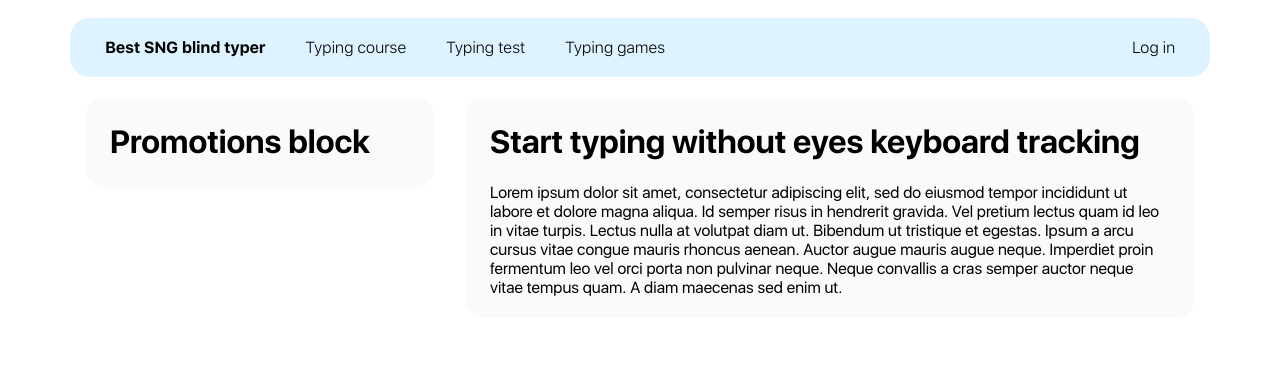
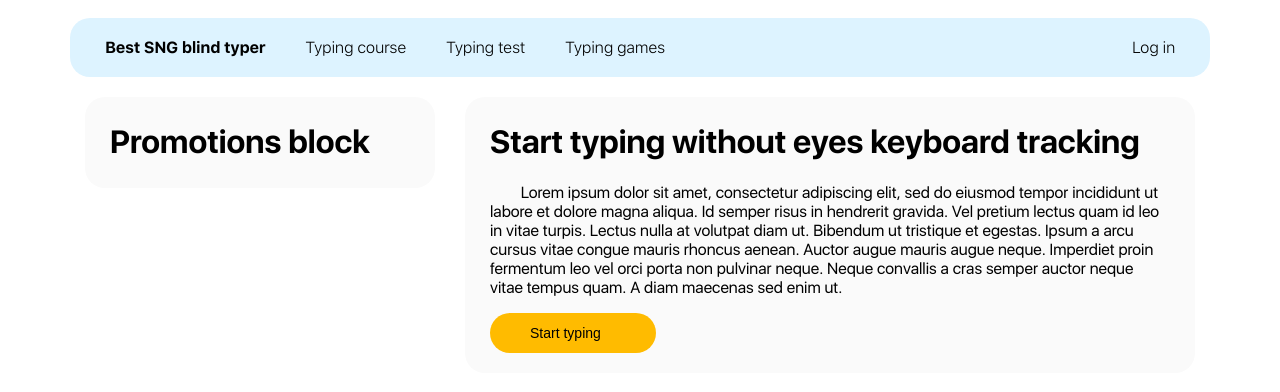
Before and after one commit to zikbert77/blind-typer, a Symfony app: template templates/main/index.html.twig in a window 1280 px wide. Shown: the top 392 px of the page. Run offline with Twig, Linux system fonts and the light colour scheme; the template is opened without the code that fills it, so the values that code supplies are empty; some libraries are stand-ins or nearby versions; some web fonts are replaced.

Commit message:
Minor css and html fix

```diff
--- a/public/css/style.css
+++ b/public/css/style.css
@@ -10,6 +10,23 @@ a {
 
 a:hover {
     color: #576268;
+}
+
+button {
+    font-size: 14px;
+    font-weight: 100;
+    padding: 12px 40px;
+    border-radius: 20px;
+    background-color: #ffbb00;
+    box-shadow: none;
+    border: none;
+    cursor: pointer;
+    transition: all .3s;
+    outline: none;
+}
+
+button:hover {
+    background-color: #ffa200;
 }
 
 .ff-ui-text {
@@ -62,6 +79,7 @@ a:hover {
 .right-main-block {
     width: 100%;
     background-color: #fafafa;
+    padding-bottom: 15px;
 }
 
 .content {
--- a/templates/main/index.html.twig
+++ b/templates/main/index.html.twig
@@ -5,9 +5,10 @@
 <div class="content">
     <h1>Start typing without eyes keyboard tracking</h1>
     <p>
-        Lorem ipsum dolor sit amet, consectetur adipiscing elit, sed do eiusmod tempor incididunt ut labore et dolore magna aliqua. Id semper risus in hendrerit gravida.
+        &nbsp;&nbsp;&nbsp;&nbsp;&nbsp;&nbsp;&nbsp;&nbsp;Lorem ipsum dolor sit amet, consectetur adipiscing elit, sed do eiusmod tempor incididunt ut labore et dolore magna aliqua. Id semper risus in hendrerit gravida.
         Vel pretium lectus quam id leo in vitae turpis. Lectus nulla at volutpat diam ut. Bibendum ut tristique et egestas. Ipsum a arcu cursus vitae congue mauris rhoncus aenean.
         Auctor augue mauris augue neque. Imperdiet proin fermentum leo vel orci porta non pulvinar neque. Neque convallis a cras semper auctor neque vitae tempus quam. A diam maecenas sed enim ut.
     </p>
+    <button>Start typing <i class="fad fa-keyboard"></i></button>
 </div>
 {% endblock %}
```
